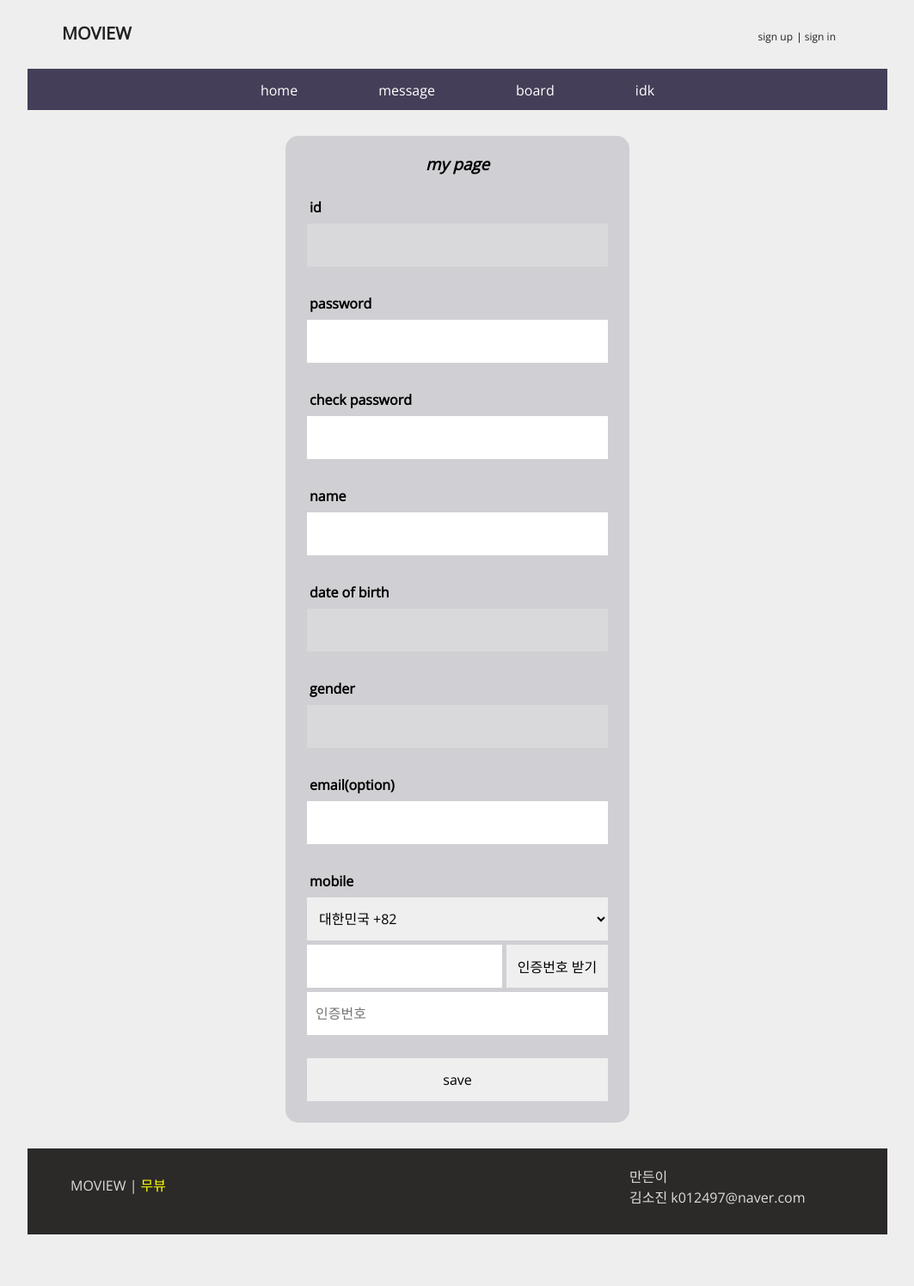
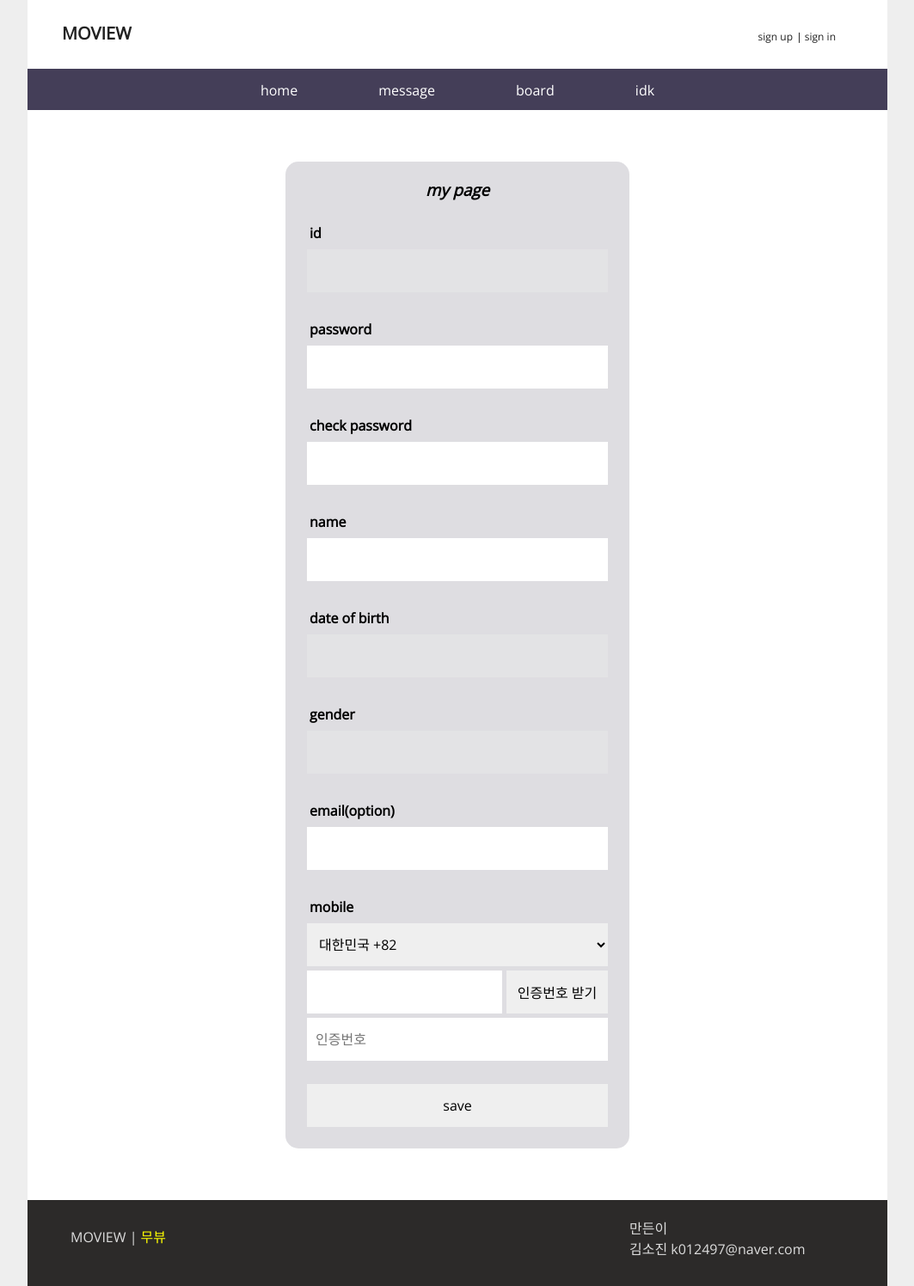
Before and after one commit to k012497/php_examples, a PHP site: page /my_page.php in a window 1280 px wide. Shown: the whole page at 86% size, without its empty margins (108-1171 px from the left). Before the commit the page ends 1436 px from the top, so only its background shows below. Run offline with PHP 8.4, Linux system fonts and the light colour scheme; data that the repository does not hold is empty.

Commit message:
update css

```diff
--- a/movie_community/css/common.css
+++ b/movie_community/css/common.css
@@ -43,11 +43,19 @@ a:active {
     color: #222222;
 }
 
+textarea {
+    resize: none;
+}
+
+header {
+    background-color: white;
+}
+
 header, nav, footer {
     user-select: none;
 }
 
-nav, footer {
+header, nav, footer {
     width: 1000px;
     margin: 0 auto;
 }
--- a/movie_community/css/join_style.css
+++ b/movie_community/css/join_style.css
@@ -1,3 +1,9 @@
+section {
+    margin: 0 auto;
+    width: 1000px;
+    background-color: white;
+    padding: 30px 0;
+}
 
 a {
     color: black;
```
Also changed, not shown: movie_community/css/main.css (+4 -4 lines).
